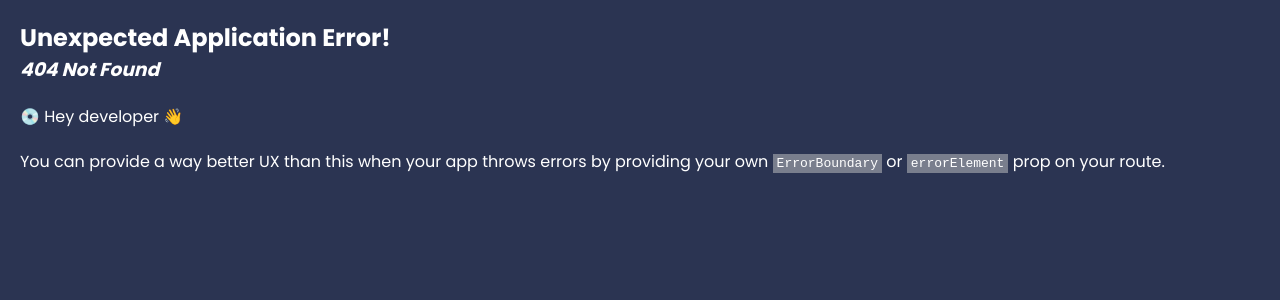
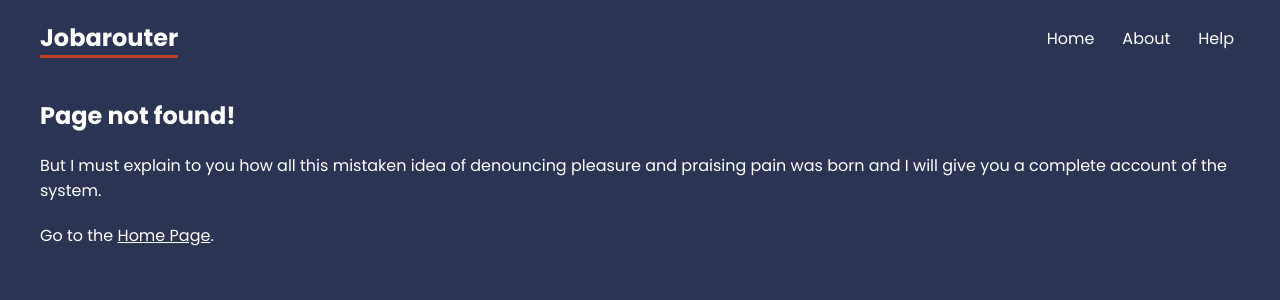
Before and after one commit to ChukwumaKingsley/job-routes, a React (Create React App) app: page /careers/1 in a window 1280 px wide. Before the commit this address had no page. Shown: the top 300 px of the page. Built offline with nearby package versions, Linux system fonts and the light colour scheme.

Commit message:
Added NotFound page to handle wrong routes.

```diff
--- a/src/App.js
+++ b/src/App.js
@@ -9,6 +9,7 @@ import Home from './pages/Home';
 import About from './pages/About';
 import Faq from './pages/help/Faq';
 import Contact from './pages/help/Contact';
+import NotFound from './pages/NotFound';
 
 //layouts
 import RootLayout from './layouts/RootLayout';
@@ -24,6 +25,8 @@ const router =  createBrowserRouter(
         <Route path='contact' element={<Contact />} />
       </Route>
 
+      <Route path='*' element={<NotFound />}/>
+
     </Route>
   )
 )
--- a/src/layouts/RootLayout.js
+++ b/src/layouts/RootLayout.js
@@ -9,6 +9,7 @@ function RootLayout() {
                     <h1>Jobarouter</h1>
                     <NavLink to='/'>Home</NavLink>
                     <NavLink to="about">About</NavLink>
+                    <NavLink to='help'>Help</NavLink>
                 </nav>
             </header>
 
@@ -16,9 +17,6 @@ function RootLayout() {
                 <Outlet />
             </main>
 
-            <footer>
-                <NavLink to='help'>Help</NavLink>
-            </footer>
         </div>
     )
 }
--- /dev/null
+++ b/src/pages/NotFound.js
@@ -0,0 +1,15 @@
+import React from 'react'
+import { NavLink } from 'react-router-dom'
+
+function NotFound() {
+  return (
+    <div>
+        <h2>Page not found!</h2>
+        <p>But I must explain to you how all this mistaken idea of denouncing pleasure and praising pain was born and I will give you a complete account of the system.</p>
+
+        <p>Go to the <NavLink to='/'>Home Page</NavLink>.</p>
+    </div>
+  )
+}
+
+export default NotFound
```
